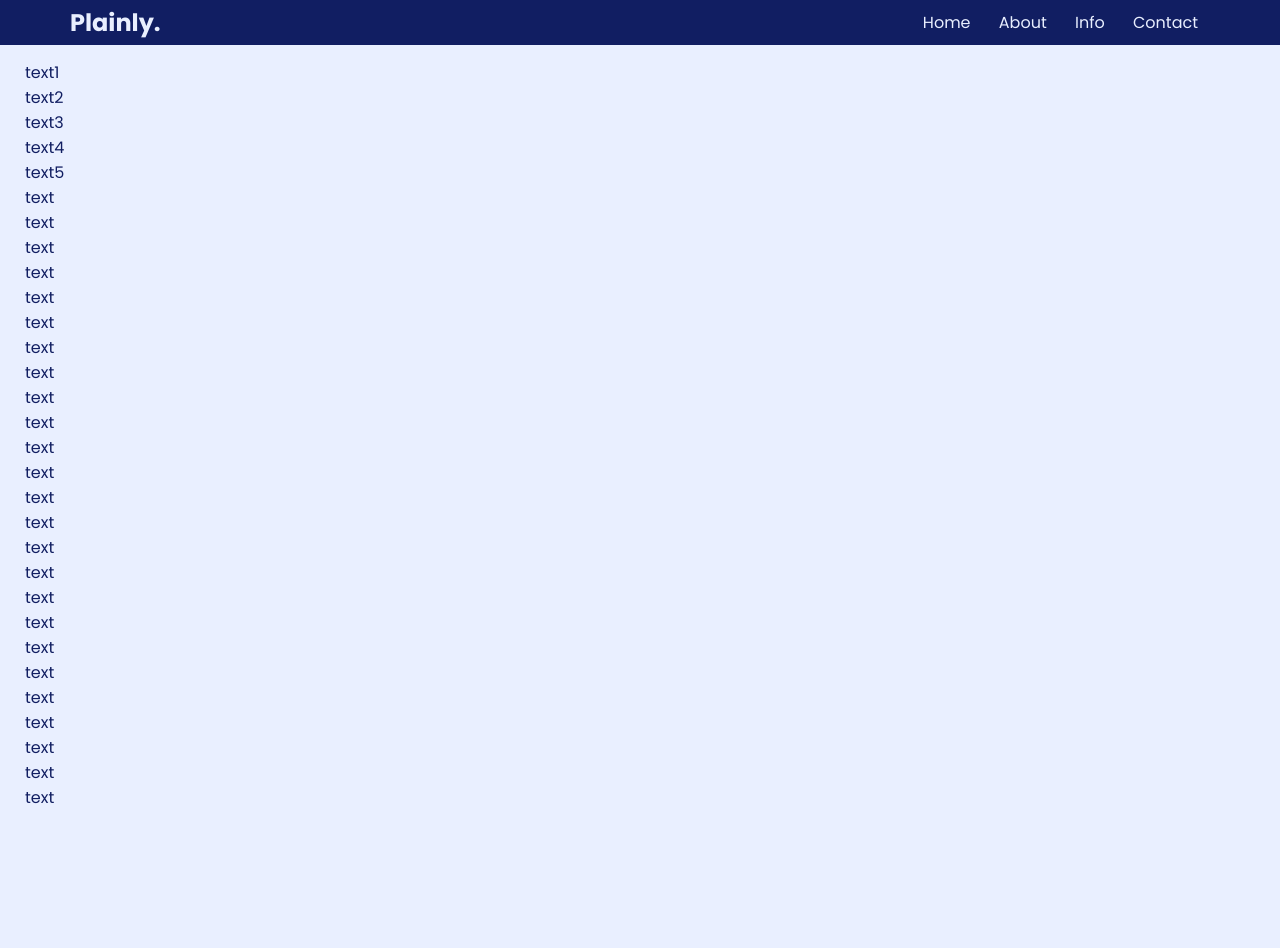
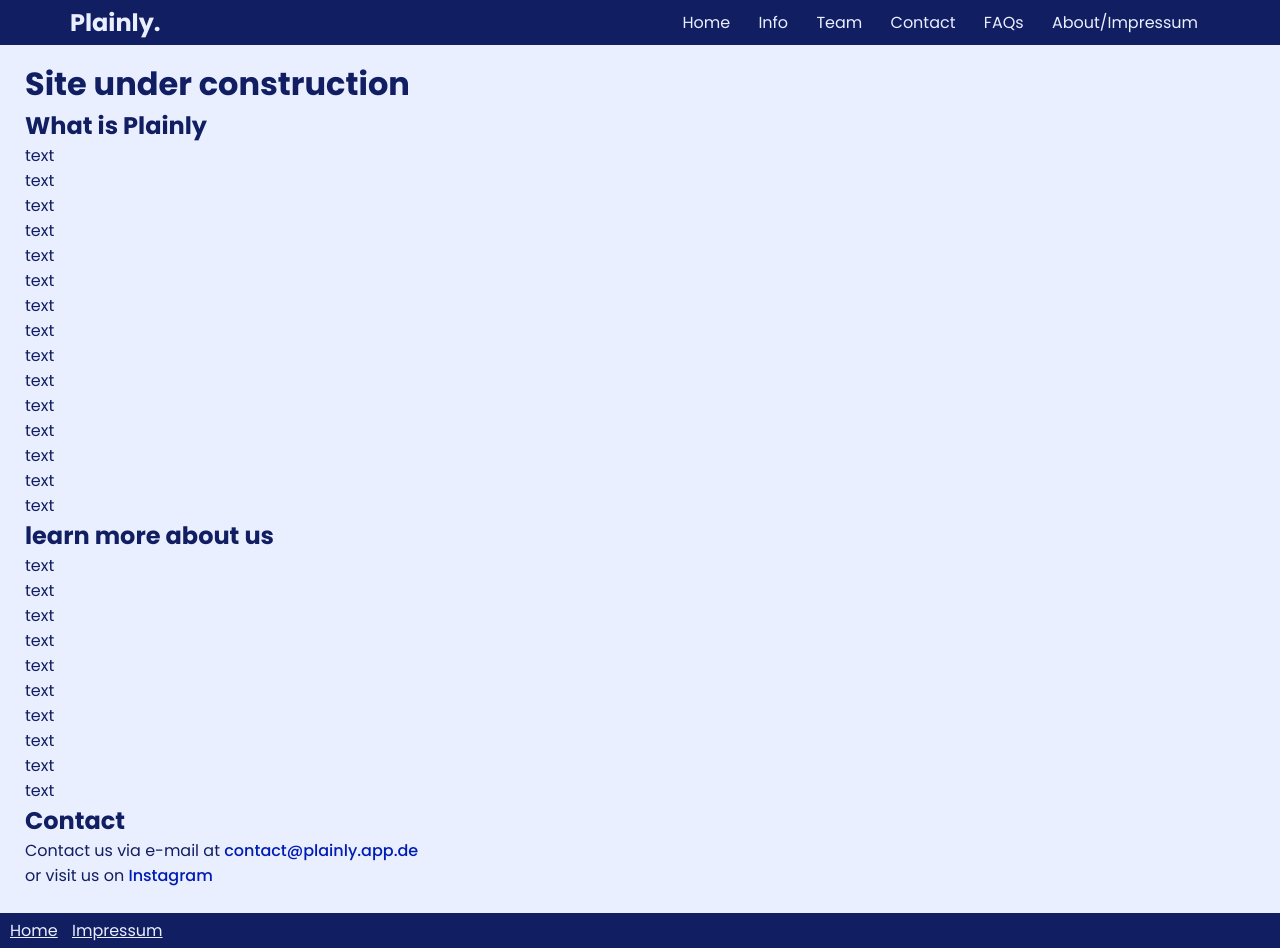
Before and after one commit to Silberh/MyWebsite, a plain HTML site: page plainly/index.html in a window 1280 px wide. Before the commit the page ends 835 px from the top, so only its background shows below. Drawn offline with Linux system fonts and the light colour scheme.

Commit message:
Footer, content

```diff
--- a/plainly/index.html
+++ b/plainly/index.html
@@ -23,20 +23,20 @@
 
                 <ul id="menu">
                     <a href="index.html"><li>Home</li></a>
-                    <a href="about.html"><li>About</li></a>
-                    <a href="#"><li>Info</li></a>
-                    <a href="#"><li>Contact</li></a>
+                    <a href=""><li>Info</li></a>
+                    <a href=""><li>Team</li></a>
+                    <a href=""><li>Contact</li></a>
+                    <a href=""><li>FAQs</li></a>
+                    <a href="about.html"><li>About/Impressum</li></a>
                 </ul>
             </div>
         </nav>
     </header>
 
     <main>
-        <p>text1</p>
-        <p>text2</p>
-        <p>text3</p>
-        <p>text4</p>
-        <p>text5</p>
+        <h1>Site under construction</h1>
+        <section id="info">
+            <h2>What is Plainly</h2>
             <p>text</p>
             <p>text</p>
             <p>text</p>
@@ -52,6 +52,10 @@
             <p>text</p>
             <p>text</p>
             <p>text</p>
+        </section>
+
+        <section id="team">
+            <h2>learn more about us</h2>
             <p>text</p>
             <p>text</p>
             <p>text</p>
@@ -62,9 +66,24 @@
             <p>text</p>
             <p>text</p>
             <p>text</p>
+        </section>
+
+        <section id="contact">
+            <h2>Contact</h2>
+            <p>
+                Contact us via e-mail at
+                <a href="mailto:contact@plainly.app.de">contact@plainly.app.de</a>
+            </p>
+            <p>or visit us on <a href="https://www.instagram.com/plainly.app/">Instagram</a></p>
+        </section>
+
     </main>
 
     <footer>
+        <ul>
+            <a href="index.html"><li>Home</li></a>
+            <a href="about.html"><li>Impressum</li></a>
+        </ul>
     </footer>
 
   </body>
--- a/plainly/style.css
+++ b/plainly/style.css
@@ -1,5 +1,5 @@
 @import url('https://fonts.googleapis.com/css2?family=Poppins:wght@400;500;700&display=swap');
-/*regular,medium,bold*/
+/*regular,medium,bold https://fonts.google.com/specimen/Poppins */
 
 :root{
     /* Farben */
@@ -31,10 +31,13 @@ html{
   background-color: transparent;
   color: var(--backgroundcolor); /*Schriftfarbe logo*/
  }
-
 .logo a{
   color: var(--backgroundcolor); /*Schriftfarbe logo*/
   text-decoration: none;
+  font-weight: 700;
+}
+.logo a:hover{
+  color: var(--backgroundcolor);
 }
 
  @media (max-width:750px) {
@@ -166,7 +169,7 @@ link für Referenz und Erklärungen zu einzelnen Zeilen */
     margin: -100px 0 0 -50px;
     padding: 50px;
     padding-top: 125px;
-    height: 1000; /*höhe box/Hintergrund toggle menu*/
+    height: 1000px; /*höhe box/Hintergrund toggle menu*/
 
     background: var(--secondarycolor); /*Background toggle menu viereck*/
     list-style-type: none;
@@ -207,7 +210,7 @@ link für Referenz und Erklärungen zu einzelnen Zeilen */
       margin: 0px;
       padding: 5px;
       padding-left: 70px;
-      width: 50%;
+      width: auto;
       text-align: left;
       top: 0px;
       left: 0px;
@@ -253,3 +256,29 @@ link für Referenz und Erklärungen zu einzelnen Zeilen */
  main{
   margin: 25px;
  }
+
+
+main a{
+  color: var(--secondarycolor);
+  text-decoration: none;
+  font-weight: 500;
+}
+a:hover{
+  color: var(--accentcolor);
+}
+
+
+footer{
+  background-color: var(--maincolor);
+  padding: 5px;
+}
+ footer li{
+  display: inline;
+  padding: 5px;
+ }
+ footer a{
+  color: var(--backgroundcolor);
+ }
+ footer a:hover{
+  color: var(--accentcolor);
+ }
```
Also changed, not shown: plainly/about.html (+12 -14 lines). Lines whose indentation alone changed are shown as unchanged.
